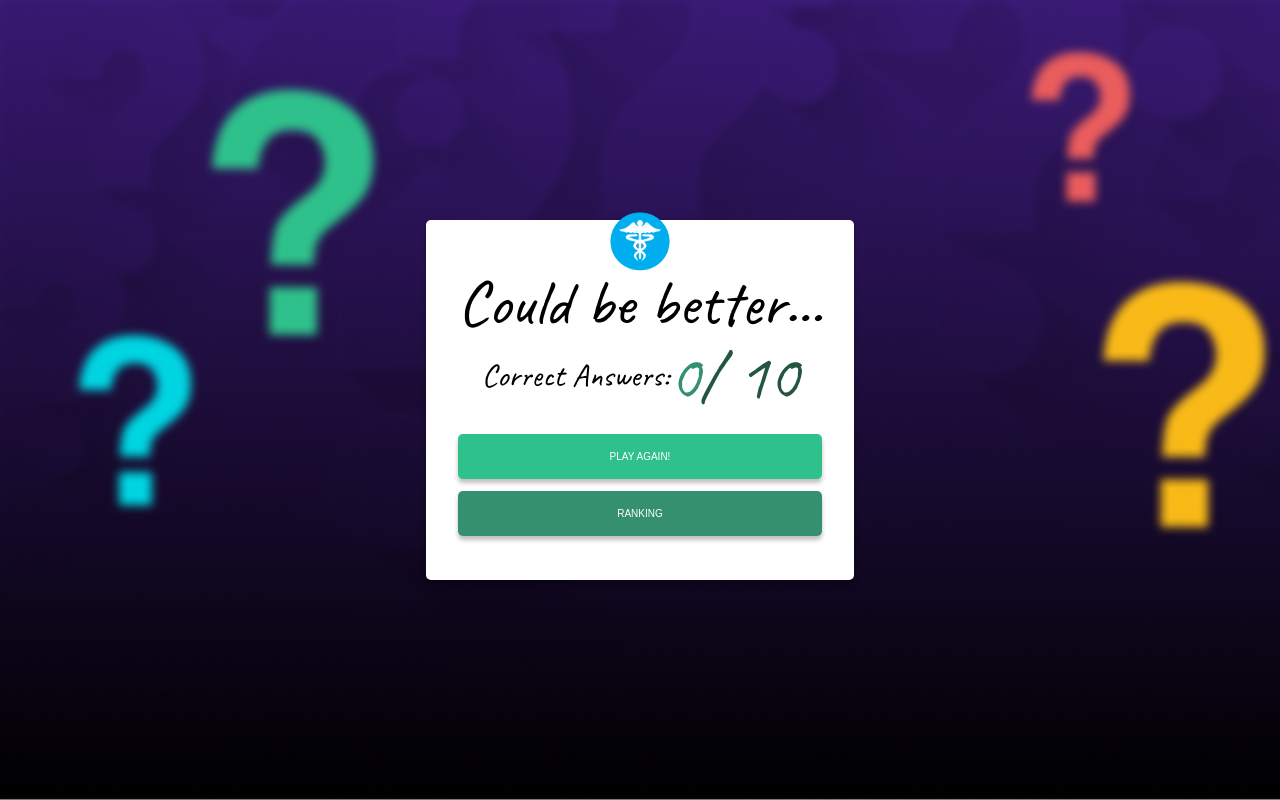
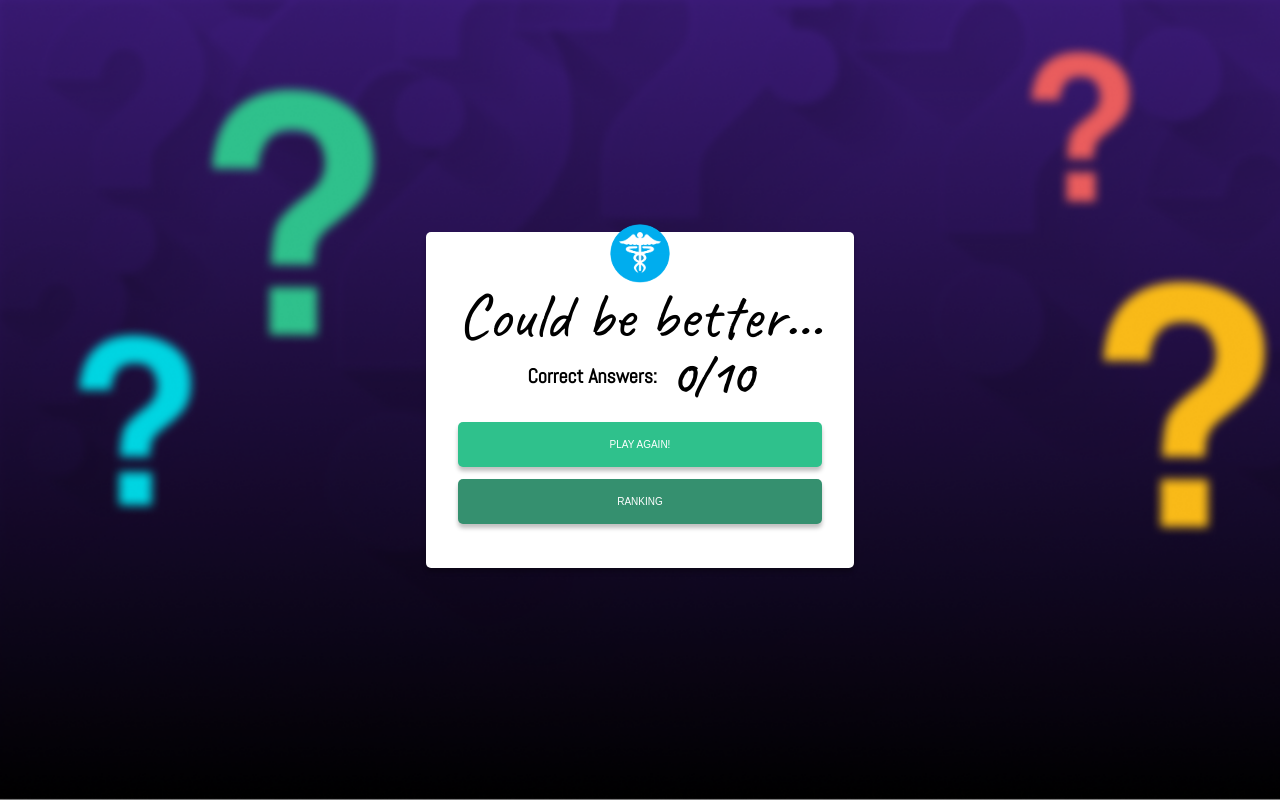
Before and after one commit to iesley-ferreira/MedQuest, a React (Create React App) app: page /feedback in a window 1280 px wide. Built offline with nearby package versions, Linux system fonts and the light colour scheme.

Commit message:
style: customize feedback

```diff
--- a/src/App.css
+++ b/src/App.css
@@ -1,10 +1,4 @@
 @import url('https://fonts.googleapis.com/css?family=Source+Sans+Pro:regular,bold,italic&subset=latin,latin-ext');
-
-/* .abel-regular {
-  font-family: Abel , sans-serif;
-  font-style: normal;
-  font-weight: 400;
-} */
 
 @font-face {
   font-family: Caveat;
@@ -179,8 +173,9 @@ header {
   background-color: aliceblue;
   border-radius: 10px;
   font-size: 1em;
-  margin: 0 30px;
-  margin-bottom: 132px;
+
+  /* margin: 0 30px; */
+  margin-bottom: 40px;
   padding: 20px;
 }
 
@@ -189,6 +184,7 @@ header {
 }
 
 .content-question p {
+  font-size: 13px;
   margin-top: 10px;
 }
 
@@ -209,12 +205,14 @@ header {
 .answers-container {
   display: grid;
   font-size: 1.2em;
-  gap: 5px;
+  gap: 10px;
 }
 
 .answers-container > button {
   background-color: rgba(255, 255, 255, 0.903);
   color: black;
+  height: 100%;
+  min-height: 24px;
 }
 
 .answers-container > button:hover {
@@ -316,6 +314,7 @@ header {
   box-shadow: 0 4px 4px 0 rgba(0, 0, 0, 0.25);
   display: flex;
   flex-direction: column;
+  font-family: Abel , cursive;
   justify-content: center;
   margin: auto 1em;
   min-width: 300px;
@@ -338,19 +337,20 @@ header {
 .score-text {
   align-items: center;
   display: flex;
-  font-family: Caveat , cursive;
-  font-size: 2em;
+  font-family: Abel , cursive;
+  font-size: 20px;
+  font-weight: 700;
+  justify-content: space-around;
+  width: 240px;
 }
 
-.score-text-number {
-  color: #35906f;
-  font-size: 2.1em;
+.score-text-container {
+  display: flex;
+  flex-direction: row;
+  font-family: Caveat , cursive;
+  font-size: 48px;
 }
 
-.score-text-number-dark {
-  color: #23553f;
-  font-size: 2.1em;
-}
 
 .buttons-container {
   padding-top: 1em;
--- a/src/pages/Feedback.js
+++ b/src/pages/Feedback.js
@@ -44,20 +44,21 @@ class Feedback extends Component {
 
         </p>
 
-        <p className="score-text">
+        <div className="score-text">
           Correct Answers:
-          {' '}
-          <span data-testid="feedback-total-question" className="score-text-number">
-            {' '}
-            {assertions}
-            {' '}
-          </span>
-          <span className="score-text-number-dark">
+          <div className="score-text-container">
+            <div data-testid="feedback-total-question" className="score-text-number">
+              {' '}
+              {assertions}
+              {' '}
+            </div>
             /
-            {' '}
-            {quantity}
-          </span>
-        </p>
+            <div className="score-text-number-dark">
+              {' '}
+              {quantity}
+            </div>
+          </div>
+        </div>
         <div className="buttons-container">
 
           <button
```
